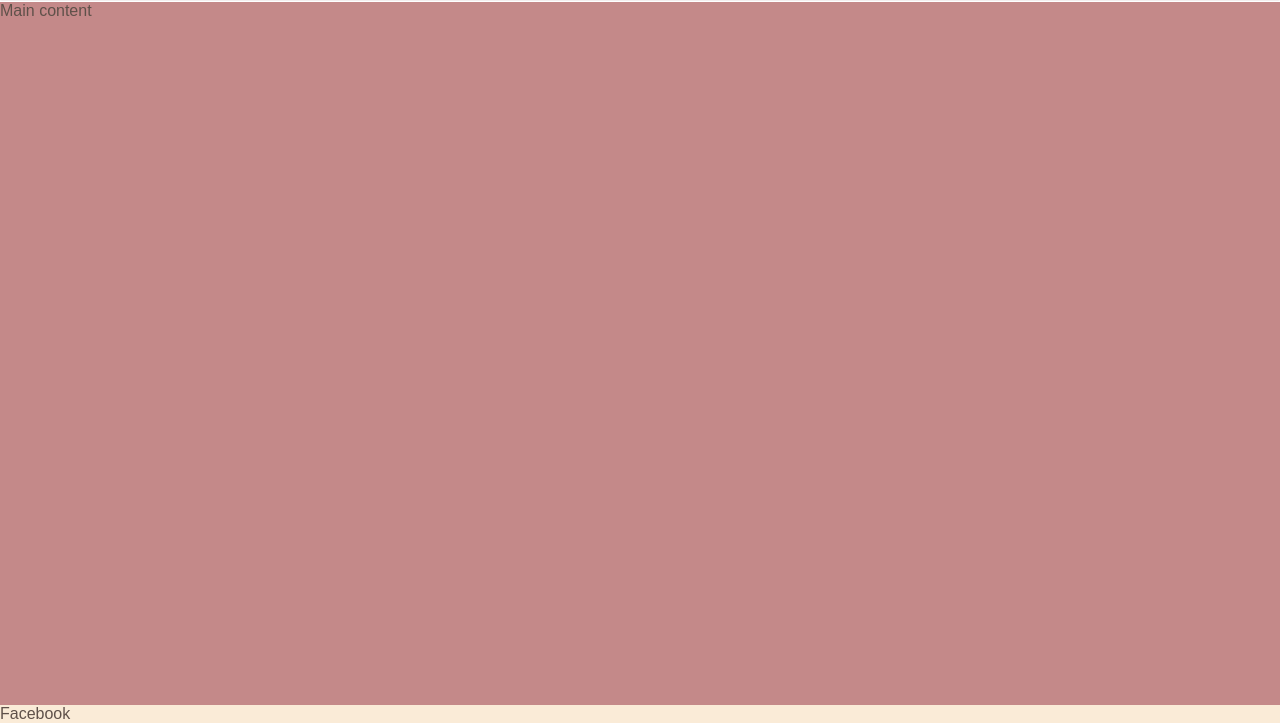
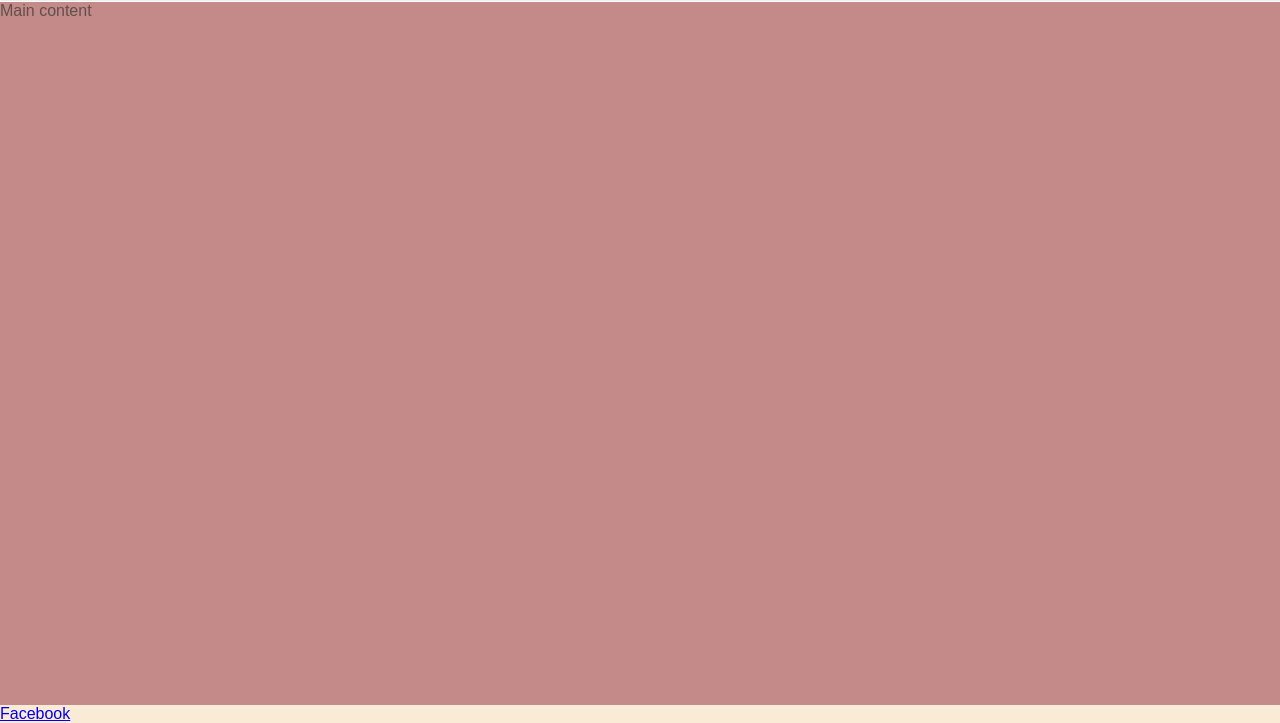
Before and after one commit to Muyodi/PP1, a plain HTML site: page index.html in a window 1280 px wide. Shown: the part 77-800 px from the top of the page. Drawn offline with Linux system fonts and the light colour scheme.

Commit message:
fix changes in index.html,footer list

```diff
--- a/index.html
+++ b/index.html
@@ -43,8 +43,8 @@
 
     <footer>
         <ul>
-            <li href="https://www.Facebook.com/" target="blank" rel="noopener"
-            aria-label="Visit our Facebook page (open in a new tab)">Facebook</li>
+          <li><a href="https://www.facebook.com/" target="_blank" rel="noopener"
+            aria-label="Visit our Facebook page (open in a new tab)">Facebook</a></li>
         </ul>
 
     </footer>
```
